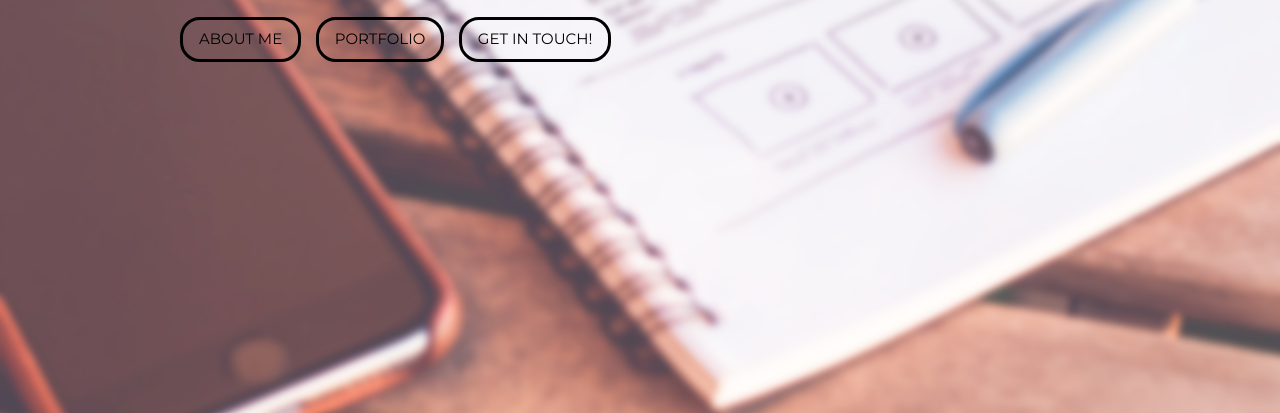
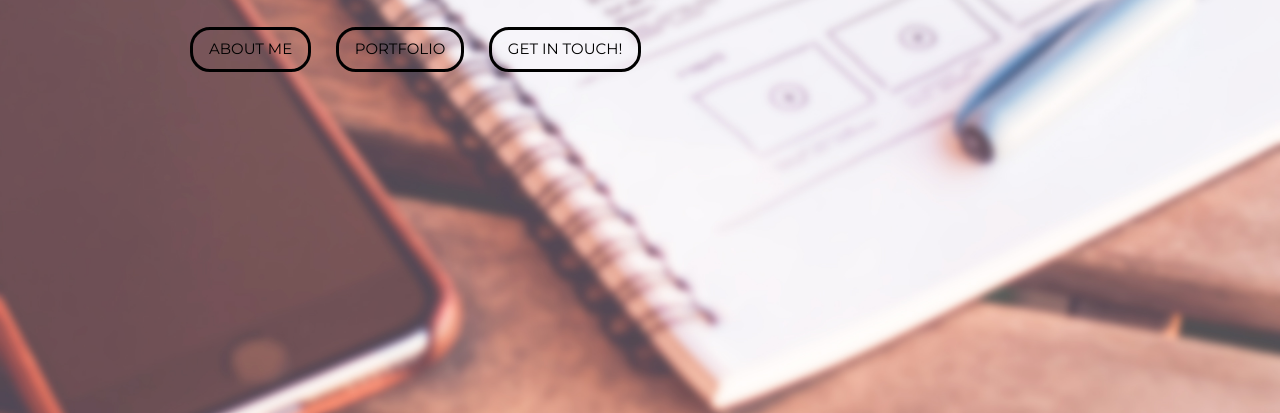
Before and after one commit to jokerdznx/tahakanj.com, a plain HTML site: page home.html in a window 1280 px wide. Shown: the part 387-800 px from the top of the page. Drawn offline with nearby package versions, Linux system fonts and the light colour scheme; files whose address does not match are found by name.

Commit message:
spacing again

```diff
--- a/css/custom.css
+++ b/css/custom.css
@@ -123,7 +123,7 @@ span.img-caption{
 }
 
 .welcome-button {
-	margin-right: 10px;
+	margin: 10px;
 	background-color: transparent;
 	border-radius: 20px 20px 20px 20px;
 	border: 3px solid #000;
```
